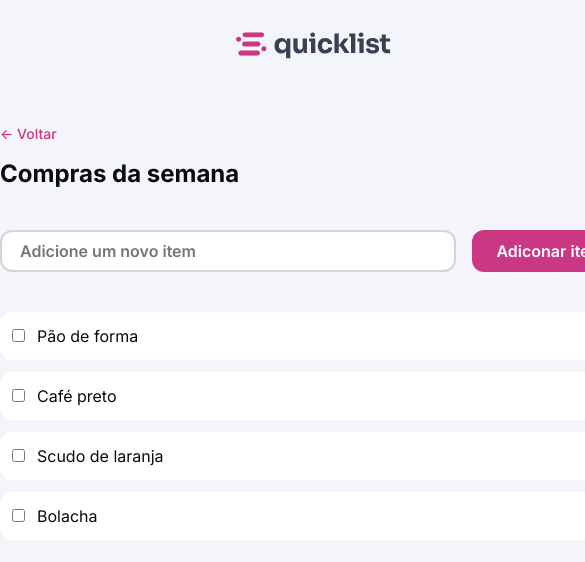
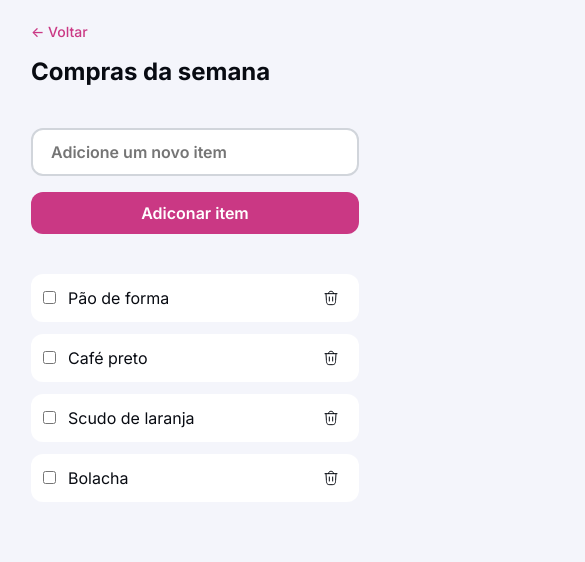
Before and after one commit to RafaDalmagro/lista-de-compras, a plain HTML site: page index.html in a window 390 px wide. Shown: the top 562 px of the page, 585 px wide, since content can reach past the window. Drawn offline with Linux system fonts and the light colour scheme.

Commit message:
Ajustando responsividade Mobile.

```diff
--- a/styles/form.css
+++ b/styles/form.css
@@ -7,9 +7,9 @@ form {
         input {
             flex: 1;
 
-			&:hover:not(:focus){
-				border-color: var(--border-hover);
-			}
+            &:hover:not(:focus) {
+                border-color: var(--border-hover);
+            }
         }
         padding-bottom: 2.5rem;
     }
@@ -81,3 +81,11 @@ form {
         }
     }
 }
+
+@media (width <= 50rem) {
+    form {
+        & .input-container {
+            flex-direction: column;
+        }
+    }
+}
--- a/styles/global.css
+++ b/styles/global.css
@@ -39,9 +39,8 @@ body {
     padding-top: 1.5rem;
     display: flex;
     flex-direction: column;
-
 }
-.logo{
+.logo {
     height: 2.5rem;
     width: auto;
     object-fit: contain;
@@ -58,6 +57,18 @@ header {
         color: var(--content-primary);
     }
 }
+@media (width <= 50rem) {
+    .content {
+        width: 20.5rem;
+
+        & header{
+            margin-top: 0;
+        }
+        & .logo {
+            display: none;
+        }
+    }
+}
 
 a {
     text-decoration: none;
@@ -65,7 +76,7 @@ a {
     font: var(--link);
 }
 
-ul li{
+ul li {
     list-style: none;
 }
 
@@ -78,7 +89,7 @@ button {
     color: var(--aways-white);
     cursor: pointer;
 
-    &:hover{
+    &:hover {
         background-color: var(--color-brand-hover);
     }
 }
@@ -86,14 +97,14 @@ button {
 input {
     display: flex;
     align-items: center;
-    padding: 0px 1.125rem;
+    padding: 0.75rem 1.125rem;
 
     background: #ffffff;
     border: 2px solid #d1d5db;
     border-radius: 0.75rem;
     font: var(--label);
 
-    &:focus{
+    &:focus {
         border-color: var(--color-brand);
         outline: none;
     }
```
